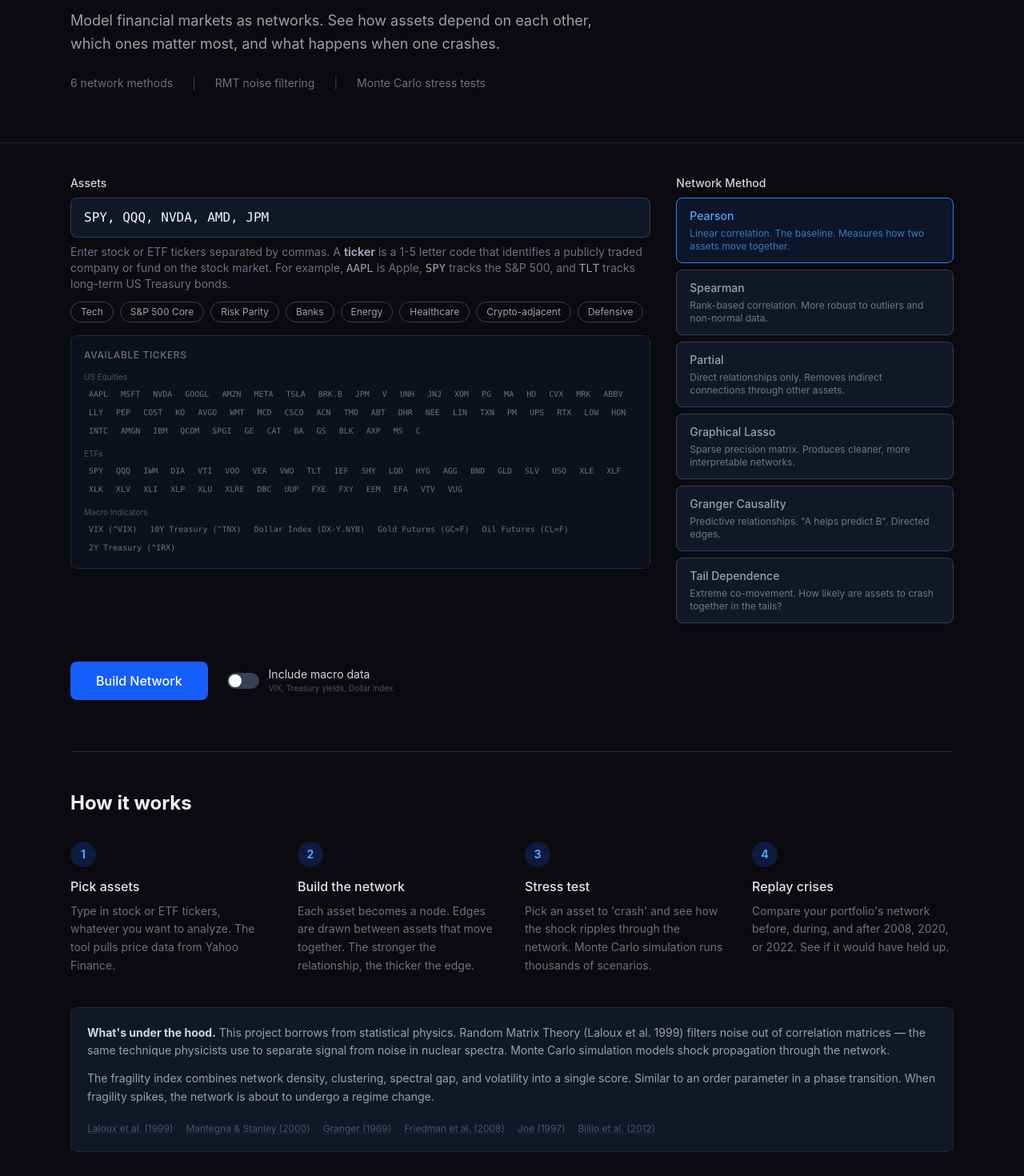
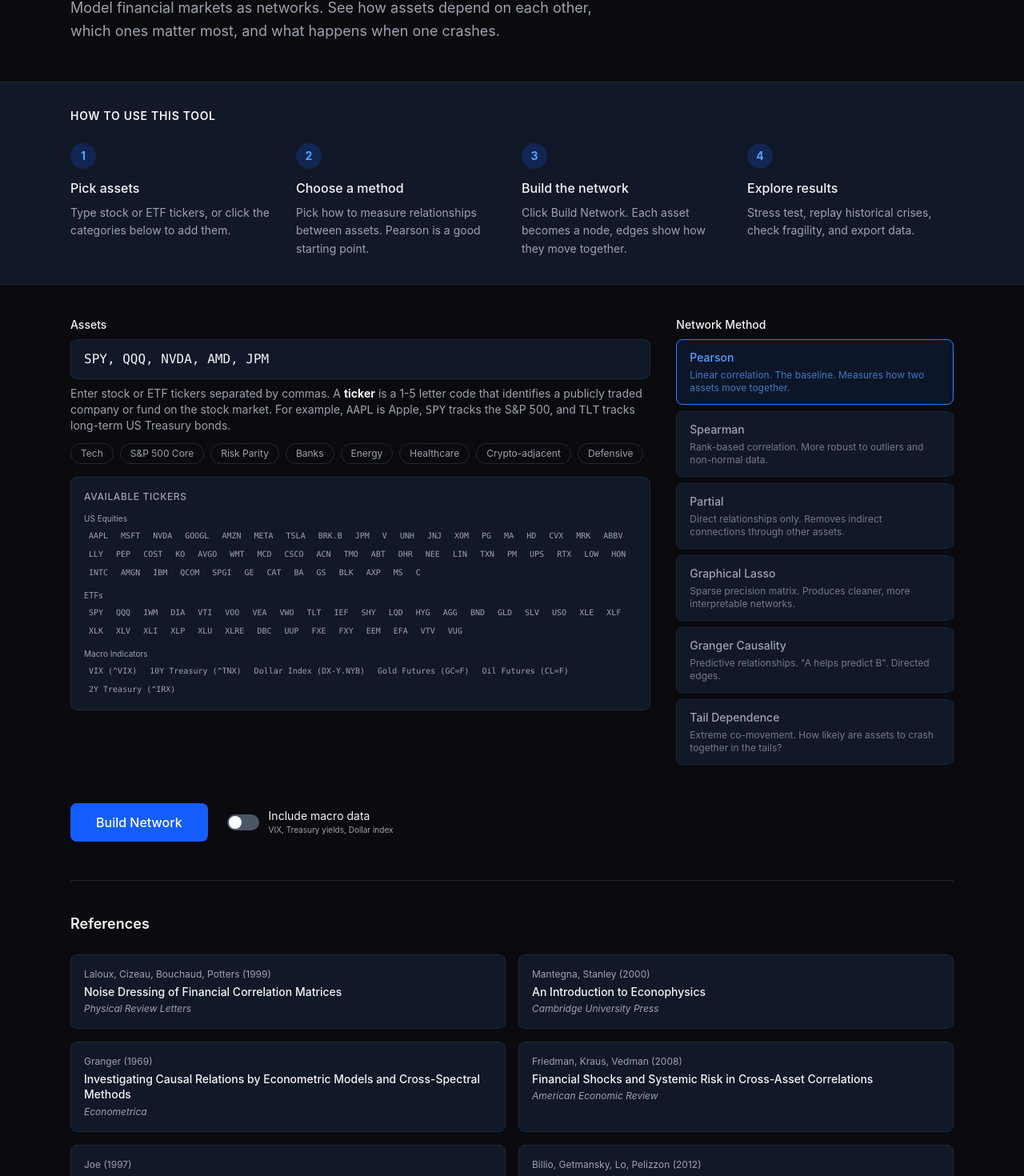
Before and after one commit to alymkarim/ContagionLab, a React (Vite) app in the folder frontend/: page / in a window 1280 px wide. Shown: the part 109-1579 px from the top of the page at 80% size. Built offline with nearby package versions, Linux system fonts and the light colour scheme.

Commit message:
fix layout, add light mode, references section, and steps guide

```diff
--- a/frontend/src/App.tsx
+++ b/frontend/src/App.tsx
@@ -138,10 +138,10 @@ function App() {
     : 0;
 
   return (
-    <div className="min-h-screen bg-[#0a0a0f] text-gray-100">
+    <div className="min-h-screen bg-[var(--bg)] text-[var(--fg)]">
       {/* Hero */}
-      <div className="border-b border-gray-800">
-        <div className="max-w-6xl mx-auto px-6 py-16">
+      <div className="border-b border-[var(--border)]">
+        <div className="max-w-6xl mx-auto px-6 py-12">
           <div className="flex items-center gap-3 mb-4">
             <div className="w-10 h-10 rounded-lg bg-blue-600 flex items-center justify-center text-white font-bold text-lg">
               C
@@ -151,16 +151,38 @@ function App() {
               <ThemeToggle />
             </div>
           </div>
-          <p className="text-gray-400 text-lg max-w-2xl leading-relaxed">
+          <p className="text-[var(--fg-muted)] text-lg max-w-2xl leading-relaxed">
             Model financial markets as networks. See how assets depend on each
             other, which ones matter most, and what happens when one crashes.
           </p>
-          <div className="flex gap-6 mt-6 text-sm text-gray-500">
-            <span>6 network methods</span>
-            <span className="text-gray-700">|</span>
-            <span>RMT noise filtering</span>
-            <span className="text-gray-700">|</span>
-            <span>Monte Carlo stress tests</span>
+        </div>
+      </div>
+
+      {/* Steps guide - always visible */}
+      <div className="border-b border-[var(--border)] bg-[var(--bg-card)]">
+        <div className="max-w-6xl mx-auto px-6 py-8">
+          <h2 className="text-sm font-semibold text-[var(--fg)] mb-6 uppercase tracking-wider">How to use this tool</h2>
+          <div className="grid grid-cols-1 md:grid-cols-4 gap-6">
+            <Step
+              number="1"
+              title="Pick assets"
+              desc="Type stock or ETF tickers, or click the categories below to add them."
+            />
+            <Step
+              number="2"
+              title="Choose a method"
+              desc="Pick how to measure relationships between assets. Pearson is a good starting point."
+            />
+            <Step
+              number="3"
+              title="Build the network"
+              desc="Click Build Network. Each asset becomes a node, edges show how they move together."
+            />
+            <Step
+              number="4"
+              title="Explore results"
+              desc="Stress test, replay historical crises, check fragility, and export data."
+            />
           </div>
         </div>
       </div>
@@ -171,23 +193,23 @@ function App() {
         <div className="grid grid-cols-1 lg:grid-cols-3 gap-8 mb-12">
           {/* Ticker input */}
           <div className="lg:col-span-2">
-            <label className="block text-sm font-medium text-gray-300 mb-2">
+            <label className="block text-sm font-medium text-[var(--fg)] mb-2">
               Assets
             </label>
             <input
               type="text"
               value={assets}
               onChange={(e) => setAssets(e.target.value)}
-              className="w-full rounded-lg bg-gray-900 border border-gray-700 px-4 py-3 text-base focus:outline-none focus:ring-2 focus:ring-blue-500 focus:border-transparent font-mono"
+              className="w-full rounded-lg bg-[var(--bg-card)] border border-[var(--border)] px-4 py-3 text-base focus:outline-none focus:ring-2 focus:ring-blue-500 focus:border-transparent font-mono text-[var(--fg)]"
               placeholder="SPY, QQQ, NVDA, AMD, JPM"
             />
-            <p className="mt-2 text-sm text-gray-500">
+            <p className="mt-2 text-sm text-[var(--fg-muted)]">
               Enter stock or ETF tickers separated by commas. A{" "}
-              <strong className="text-gray-400">ticker</strong> is a 1-5 letter
+              <strong className="text-[var(--fg)]">ticker</strong> is a 1-5 letter
               code that identifies a publicly traded company or fund on the stock
-              market. For example, <span className="font-mono text-gray-400">AAPL</span> is
-              Apple, <span className="font-mono text-gray-400">SPY</span> tracks the S&P 500, and{" "}
-              <span className="font-mono text-gray-400">TLT</span> tracks long-term
+              market. For example, <span className="font-mono text-[var(--fg-muted)]">AAPL</span> is
+              Apple, <span className="font-mono text-[var(--fg-muted)]">SPY</span> tracks the S&P 500, and{" "}
+              <span className="font-mono text-[var(--fg-muted)]">TLT</span> tracks long-term
               US Treasury bonds.
             </p>
             <div className="flex flex-wrap gap-2 mt-3">
@@ -195,20 +217,20 @@ function App() {
                 <button
                   key={p.label}
                   onClick={() => setAssets(p.tickers)}
-                  className="px-3 py-1 text-xs rounded-full border border-gray-700 text-gray-400 hover:border-gray-500 hover:text-gray-300 transition-colors"
+                  className="px-3 py-1 text-xs rounded-full border border-[var(--border)] text-[var(--fg-muted)] hover:border-[var(--fg-muted)] hover:text-[var(--fg)] transition-colors"
                 >
                   {p.label}
                 </button>
               ))}
             </div>
-            <div className="mt-4 p-4 rounded-lg bg-gray-900/50 border border-gray-800">
-              <div className="text-xs font-medium text-gray-500 mb-3 uppercase tracking-wider">
+            <div className="mt-4 p-4 rounded-lg bg-[var(--bg-card)] border border-[var(--border)]">
+              <div className="text-xs font-medium text-[var(--fg-muted)] mb-3 uppercase tracking-wider">
                 Available tickers
               </div>
               <div className="space-y-3">
                 {TICKER_CATEGORIES.map((cat) => (
                   <div key={cat.name}>
-                    <div className="text-[10px] text-gray-600 mb-1">{cat.name}</div>
+                    <div className="text-[10px] text-[var(--fg-muted)] mb-1">{cat.name}</div>
                     <div className="flex flex-wrap gap-1">
                       {cat.tickers.map((t) => (
                         <button
@@ -227,7 +249,7 @@ function App() {
                               );
                             }
                           }}
-                          className="px-1.5 py-0.5 text-[10px] rounded font-mono text-gray-500 hover:bg-gray-800 hover:text-gray-300 transition-colors cursor-pointer"
+                          className="px-1.5 py-0.5 text-[10px] rounded font-mono text-[var(--fg-muted)] hover:bg-[var(--bg-card)] hover:text-[var(--fg)] transition-colors cursor-pointer"
                         >
                           {t}
                         </button>
@@ -241,7 +263,7 @@ function App() {
 
           {/* Method selection */}
           <div>
-            <label className="block text-sm font-medium text-gray-300 mb-2">
+            <label className="block text-sm font-medium text-[var(--fg)] mb-2">
               Network Method
             </label>
             <div className="space-y-2">
@@ -252,7 +274,7 @@ function App() {
                   className={`w-full text-left px-4 py-3 rounded-lg border transition-all text-sm ${
                     method === m.value
                       ? "border-blue-500 bg-blue-500/10 text-blue-400"
-                      : "border-gray-700 bg-gray-900 text-gray-400 hover:border-gray-600"
+                      : "border-[var(--border)] bg-[var(--bg-card)] text-[var(--fg-muted)] hover:border-[var(--fg-muted)]"
                   }`}
                 >
                   <div className="font-medium">{m.label}</div>
@@ -300,7 +322,7 @@ function App() {
           <label className="flex items-center gap-3 cursor-pointer">
             <div
               className={`relative w-10 h-5 rounded-full transition-colors ${
-                includeMacro ? "bg-blue-600" : "bg-gray-700"
+                includeMacro ? "bg-blue-600" : "bg-gray-600"
               }`}
               onClick={() => setIncludeMacro(!includeMacro)}
             >
@@ -311,8 +333,8 @@ function App() {
               />
             </div>
             <div>
-              <div className="text-sm text-gray-300">Include macro data</div>
-              <div className="text-[10px] text-gray-600">
+              <div className="text-sm text-[var(--fg)]">Include macro data</div>
+              <div className="text-[10px] text-[var(--fg-muted)]">
                 VIX, Treasury yields, Dollar index
               </div>
             </div>
@@ -320,10 +342,10 @@ function App() {
           {error && <p className="mt-3 text-red-400 text-sm">{error}</p>}
           {loading && (
             <div className="mt-4 w-full">
-              <div className="h-1 w-full bg-gray-800 rounded-full overflow-hidden">
+              <div className="h-1 w-full bg-[var(--border)] rounded-full overflow-hidden">
                 <div className="h-full bg-blue-500 rounded-full animate-progress" />
               </div>
-              <p className="text-xs text-gray-500 mt-2">
+              <p className="text-xs text-[var(--fg-muted)] mt-2">
                 Fetching price data and building network...
               </p>
             </div>
@@ -334,7 +356,7 @@ function App() {
         {data && (
           <div className="space-y-8">
             {/* Stats bar */}
-            <div className="flex flex-wrap items-center gap-8 py-4 border-y border-gray-800">
+            <div className="flex flex-wrap items-center gap-8 py-4 border-y border-[var(--border)]">
               <Stat label="Assets" value={data.num_nodes} />
               <Stat label="Connections" value={data.num_edges} />
               <Stat label="Density" value={density.toFixed(3)} />
@@ -371,55 +393,53 @@ function App() {
           </div>
         )}
 
-        {/* How it works */}
+        {/* References */}
         {!data && !loading && (
-          <div className="mt-16 border-t border-gray-800 pt-12">
-            <h2 className="text-2xl font-bold mb-8">How it works</h2>
-            <div className="grid grid-cols-1 md:grid-cols-4 gap-8">
-              <Step
-                number="1"
-                title="Pick assets"
-                desc="Type in stock or ETF tickers, whatever you want to analyze. The tool pulls price data from Yahoo Finance."
+          <div className="mt-12 border-t border-[var(--border)] pt-10">
+            <h2 className="text-lg font-semibold text-[var(--fg)] mb-6">References</h2>
+            <div className="grid grid-cols-1 md:grid-cols-2 gap-4">
+              <RefCard
+                authors="Laloux, Cizeau, Bouchaud, Potters"
+                year="1999"
+                title="Noise Dressing of Financial Correlation Matrices"
+                journal="Physical Review Letters"
+                url="https://doi.org/10.1103/PhysRevE.59.6573"
               />
-              <Step
-                number="2"
-                title="Build the network"
-                desc="Each asset becomes a node. Edges are drawn between assets that move together. The stronger the relationship, the thicker the edge."
+              <RefCard
+                authors="Mantegna, Stanley"
+                year="2000"
+                title="An Introduction to Econophysics"
+                journal="Cambridge University Press"
+                url="https://doi.org/10.1017/CBO9780511752414"
               />
-              <Step
-                number="3"
-                title="Stress test"
-                desc="Pick an asset to 'crash' and see how the shock ripples through the network. Monte Carlo simulation runs thousands of scenarios."
+              <RefCard
+                authors="Granger"
+                year="1969"
+                title="Investigating Causal Relations by Econometric Models and Cross-Spectral Methods"
+                journal="Econometrica"
+                url="https://doi.org/10.1016/0304-4076(69)90002-6"
               />
-              <Step
-                number="4"
-                title="Replay crises"
-                desc="Compare your portfolio's network before, during, and after 2008, 2020, or 2022. See if it would have held up."
+              <RefCard
+                authors="Friedman, Kraus, Vedman"
+                year="2008"
+                title="Financial Shocks and Systemic Risk in Cross-Asset Correlations"
+                journal="American Economic Review"
+                url="https://doi.org/10.1257/aer.98.5.2093"
               />
-            </div>
-            <div className="mt-10 p-5 rounded-lg bg-gray-900 border border-gray-800 text-sm text-gray-400 leading-relaxed space-y-3">
-              <p>
-                <strong className="text-gray-300">What's under the hood.</strong>{" "}
-                This project borrows from statistical physics. Random Matrix Theory
-                (Laloux et al. 1999) filters noise out of correlation matrices —
-                the same technique physicists use to separate signal from noise in
-                nuclear spectra. Monte Carlo simulation models shock propagation
-                through the network.
-              </p>
-              <p>
-                The fragility index combines network density, clustering, spectral
-                gap, and volatility into a single score. Similar to an order
-                parameter in a phase transition. When fragility spikes, the network
-                is about to undergo a regime change.
-              </p>
-              <div className="flex flex-wrap gap-x-4 gap-y-1 pt-2 text-xs text-gray-600">
-                <a href="https://doi.org/10.1103/PhysRevE.59.6573" target="_blank" rel="noopener noreferrer" className="hover:text-gray-400 underline decoration-gray-800">Laloux et al. (1999)</a>
-                <a href="https://doi.org/10.1017/CBO9780511752414" target="_blank" rel="noopener noreferrer" className="hover:text-gray-400 underline decoration-gray-800">Mantegna &amp; Stanley (2000)</a>
-                <a href="https://doi.org/10.1016/0304-4076(69)90002-6" target="_blank" rel="noopener noreferrer" className="hover:text-gray-400 underline decoration-gray-800">Granger (1969)</a>
-                <a href="https://doi.org/10.1257/aer.98.5.2093" target="_blank" rel="noopener noreferrer" className="hover:text-gray-400 underline decoration-gray-800">Friedman et al. (2008)</a>
-                <a href="https://doi.org/10.1007/978-1-4612-2294-3" target="_blank" rel="noopener noreferrer" className="hover:text-gray-400 underline decoration-gray-800">Joe (1997)</a>
-                <a href="https://doi.org/10.1016/j.jfineco.2012.08.003" target="_blank" rel="noopener noreferrer" className="hover:text-gray-400 underline decoration-gray-800">Billio et al. (2012)</a>
-              </div>
+              <RefCard
+                authors="Joe"
+                year="1997"
+                title="Multivariate Models and Dependence Concepts"
+                journal="Chapman & Hall"
+                url="https://doi.org/10.1007/978-1-4612-2294-3"
+              />
+              <RefCard
+                authors="Billio, Getmansky, Lo, Pelizzon"
+                year="2012"
+                title="Measuring Systemic Risk in the Finance and Insurance Sectors"
+                journal="Journal of Financial Economics"
+                url="https://doi.org/10.1016/j.jfineco.2012.08.003"
+              />
             </div>
           </div>
         )}
@@ -437,8 +457,8 @@ function Stat({
 }) {
   return (
     <div>
-      <div className="text-xl font-bold">{value}</div>
-      <div className="text-xs text-gray-500 uppercase tracking-wider mt-1">
+      <div className="text-xl font-bold text-[var(--fg)]">{value}</div>
+      <div className="text-xs text-[var(--fg-muted)] uppercase tracking-wider mt-1">
         {label}
       </div>
     </div>
@@ -459,10 +479,41 @@ function Step({
       <div className="w-8 h-8 rounded-full bg-blue-600/20 text-blue-400 flex items-center justify-center text-sm font-bold mb-3">
         {number}
       </div>
-      <h3 className="font-medium text-gray-200 mb-2">{title}</h3>
-      <p className="text-sm text-gray-500 leading-relaxed">{desc}</p>
+      <h3 className="font-medium text-[var(--fg)] mb-2">{title}</h3>
+      <p className="text-sm text-[var(--fg-muted)] leading-relaxed">{desc}</p>
     </div>
   );
 }
 
+function RefCard({
+  authors,
+  year,
+  title,
+  journal,
+  url,
+}: {
+  authors: string;
+  year: string;
+  title: string;
+  journal: string;
+  url: string;
+}) {
+  return (
+    <a
+      href={url}
+      target="_blank"
+      rel="noopener noreferrer"
+      className="block p-4 rounded-lg border border-[var(--border)] bg-[var(--bg-card)] hover:border-blue-500/50 transition-colors group"
+    >
+      <div className="text-xs text-[var(--fg-muted)] mb-1">
+        {authors} ({year})
+      </div>
+      <div className="text-sm text-[var(--fg)] font-medium group-hover:text-blue-400 transition-colors leading-snug">
+        {title}
+      </div>
+      <div className="text-xs text-[var(--fg-muted)] mt-1 italic">{journal}</div>
+    </a>
+  );
+}
+
 export default App;
--- a/frontend/src/index.css
+++ b/frontend/src/index.css
@@ -17,26 +17,23 @@
 }
 
 :root {
-  --bg-primary: #0a0a0f;
-  --bg-secondary: #111827;
-  --bg-card: #1f2937;
-  --text-primary: #f3f4f6;
-  --text-secondary: #9ca3af;
-  --text-muted: #6b7280;
-  --border: #374151;
+  --bg: #0a0a0f;
+  --bg-card: #111827;
+  --fg: #f3f4f6;
+  --fg-muted: #9ca3af;
+  --border: #1f2937;
 }
 
 .light {
-  --bg-primary: #f9fafb;
-  --bg-secondary: #ffffff;
-  --bg-card: #f3f4f6;
-  --text-primary: #111827;
-  --text-secondary: #4b5563;
-  --text-muted: #9ca3af;
+  --bg: #f9fafb;
+  --bg-card: #ffffff;
+  --fg: #111827;
+  --fg-muted: #6b7280;
   --border: #e5e7eb;
 }
 
 body {
-  background-color: var(--bg-primary);
-  color: var(--text-primary);
+  background-color: var(--bg);
+  color: var(--fg);
+  transition: background-color 0.2s, color 0.2s;
 }
```
Also changed, not shown: frontend/src/components/NetworkGraph.tsx (+21 -12 lines).
